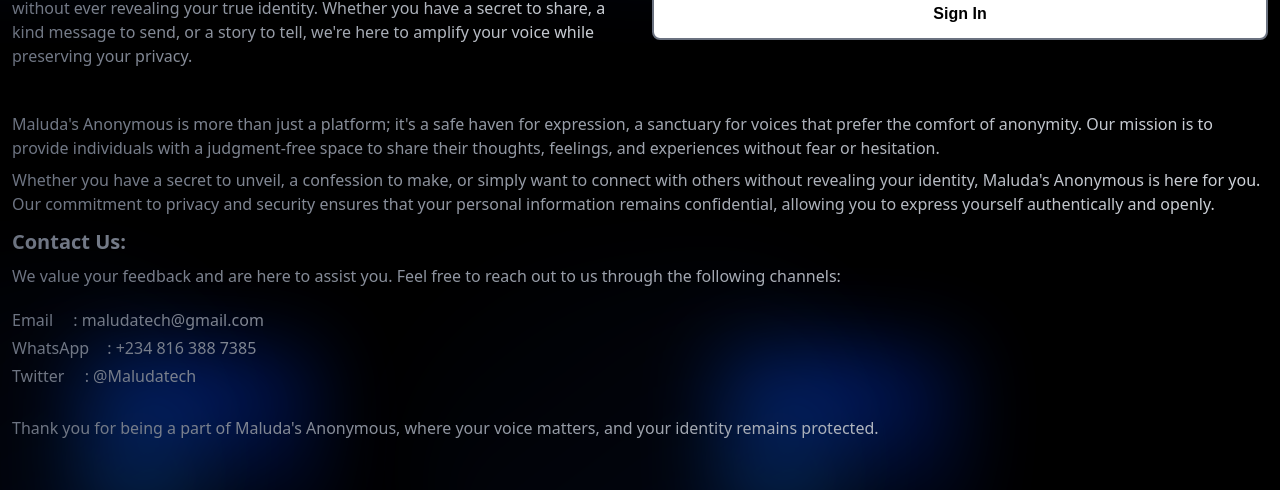
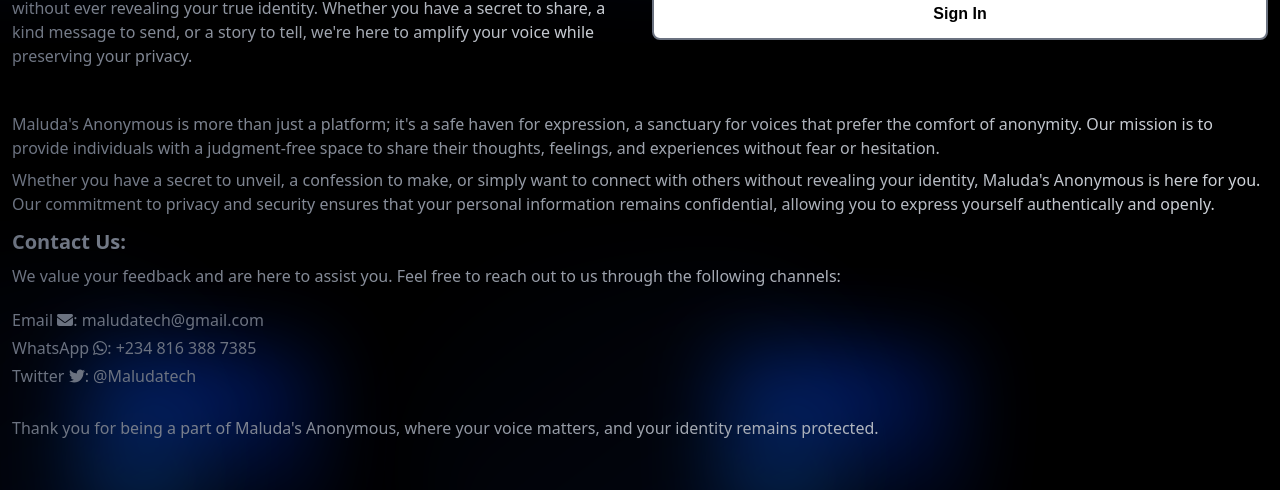
Before and after one commit to maludatech/anonymous, a Next.js app: page / in a window 1280 px wide. Shown: the part 196-686 px from the top of the page. Built offline with nearby package versions, Linux system fonts and the light colour scheme.

Commit message:
Update About.jsx

```diff
--- a/app/components/About.jsx
+++ b/app/components/About.jsx
@@ -4,9 +4,9 @@
 
 const About = () => {
   return (
-    <div className="pt-8 px-3 flex flex-col gap-3 justify-center ash_gradient">
+    <div className="pt-8 px-3 flex flex-col gap-3 justify-center">
 
-        <div className="text-[16px] flex flex-col gap-2 text-start">
+        <div className="text-[16px] flex flex-col gap-2 text-start ash_gradient">
             <p>
             Maluda's Anonymous is more than just a platform; it's a safe haven for expression, a sanctuary for voices that prefer the comfort of anonymity. Our mission is to provide individuals with a judgment-free space to share their thoughts, feelings, and experiences without fear or hesitation.
             </p>
@@ -16,18 +16,18 @@
         </div>
 
         <div className="flex flex-col gap-2">
-            <h3 className="text-xl font-semibold">Contact Us:</h3>
-            <p className="text-[16px] pb-3">We value your feedback and are here to assist you. Feel free to reach out to us through the following channels:</p>
+            <h3 className="text-xl font-semibold ash_gradient">Contact Us:</h3>
+            <p className="text-[16px] pb-3 ash_gradient">We value your feedback and are here to assist you. Feel free to reach out to us through the following channels:</p>
 
             <div className="flex flex-col gap-1 text-[16px]">
-                <p>Email <FontAwesomeIcon icon={faEnvelope}/>: maludatech@gmail.com</p>
-                <p>WhatsApp <FontAwesomeIcon icon={faWhatsapp}/>: +234 816 388 7385</p>
-                <p>Twitter <FontAwesomeIcon icon={faTwitter}/>: @Maludatech</p>
+                <p className="text-gray-500">Email <FontAwesomeIcon icon={faEnvelope}/>: maludatech@gmail.com</p>
+                <p className="text-gray-500">WhatsApp <FontAwesomeIcon icon={faWhatsapp}/>: +234 816 388 7385</p>
+                <p className="text-gray-500">Twitter <FontAwesomeIcon icon={faTwitter}/>: @Maludatech</p>
             </div>
 
         </div>
 
-      <p className="text-[16px] mt-4">
+      <p className="text-[16px] mt-4 ash_gradient">
         Thank you for being a part of Maluda's Anonymous, where your voice matters, and your identity remains protected.
       </p>
     </div>
```
